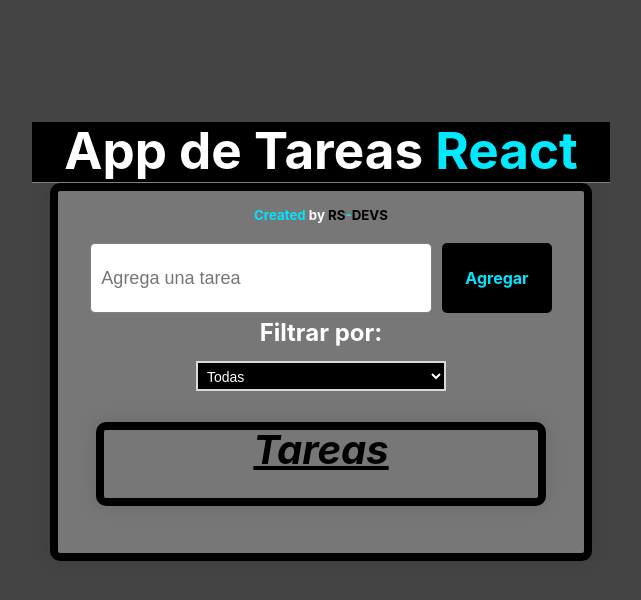
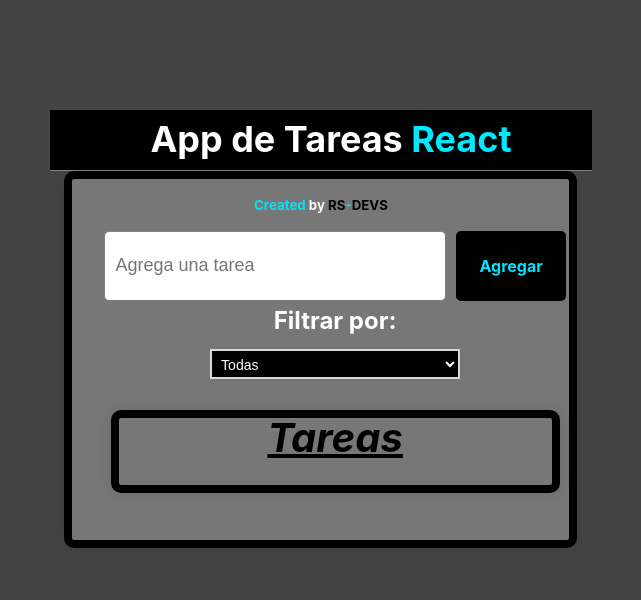
Before and after one commit to RS-Devs/AppTareas-WebApp-React, a React (Vite) app: page / in a window 1280 px wide. Shown: the top 600 px of the page, without its empty margins (319-960 px from the left). Built offline with nearby package versions, Linux system fonts and the light colour scheme.

Commit message:
Update App.css

```diff
--- a/src/App.css
+++ b/src/App.css
@@ -293,7 +293,34 @@
 
 /* MEDIA QUERIES */
 
-@media only screen and (max-width: 767px) {
+@media only screen and (min-width: 320px){
+  .todo-list {
+    width: 75%;
+  }
+
+  input[type="text"] {
+    width: 80%;
+  }
+
+  .tit {
+    width: 100%;
+    font-size: 29.7px;
+    padding: 10px;
+  }
+
+  .delete-all{
+    height: 4rem;
+  }
+
+  .delete-completed{
+    height: 4rem;
+  }
+
+}
+
+
+
+@media only screen and (min-width: 480px) {
   .todo-list {
     width: 75%;
   }
```
